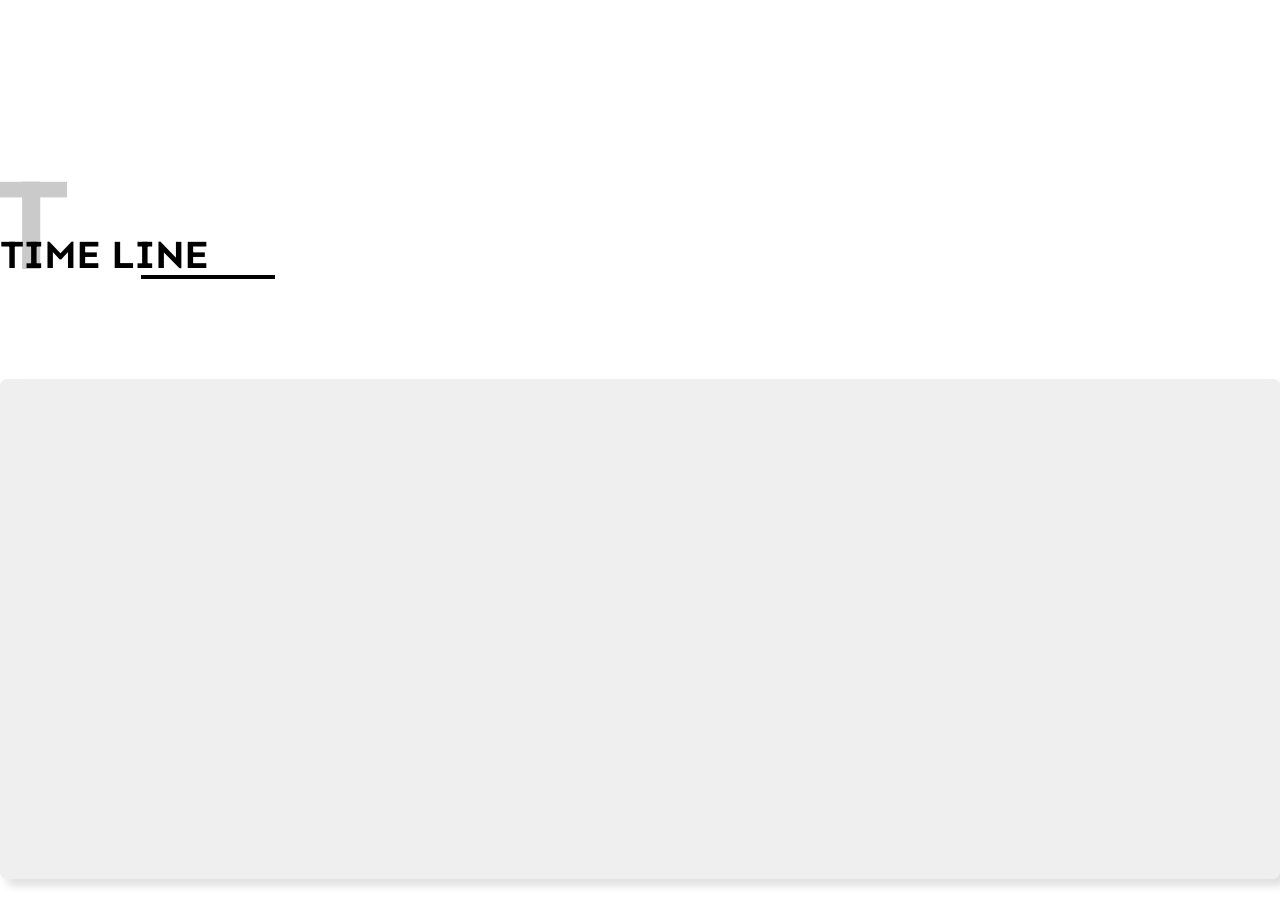
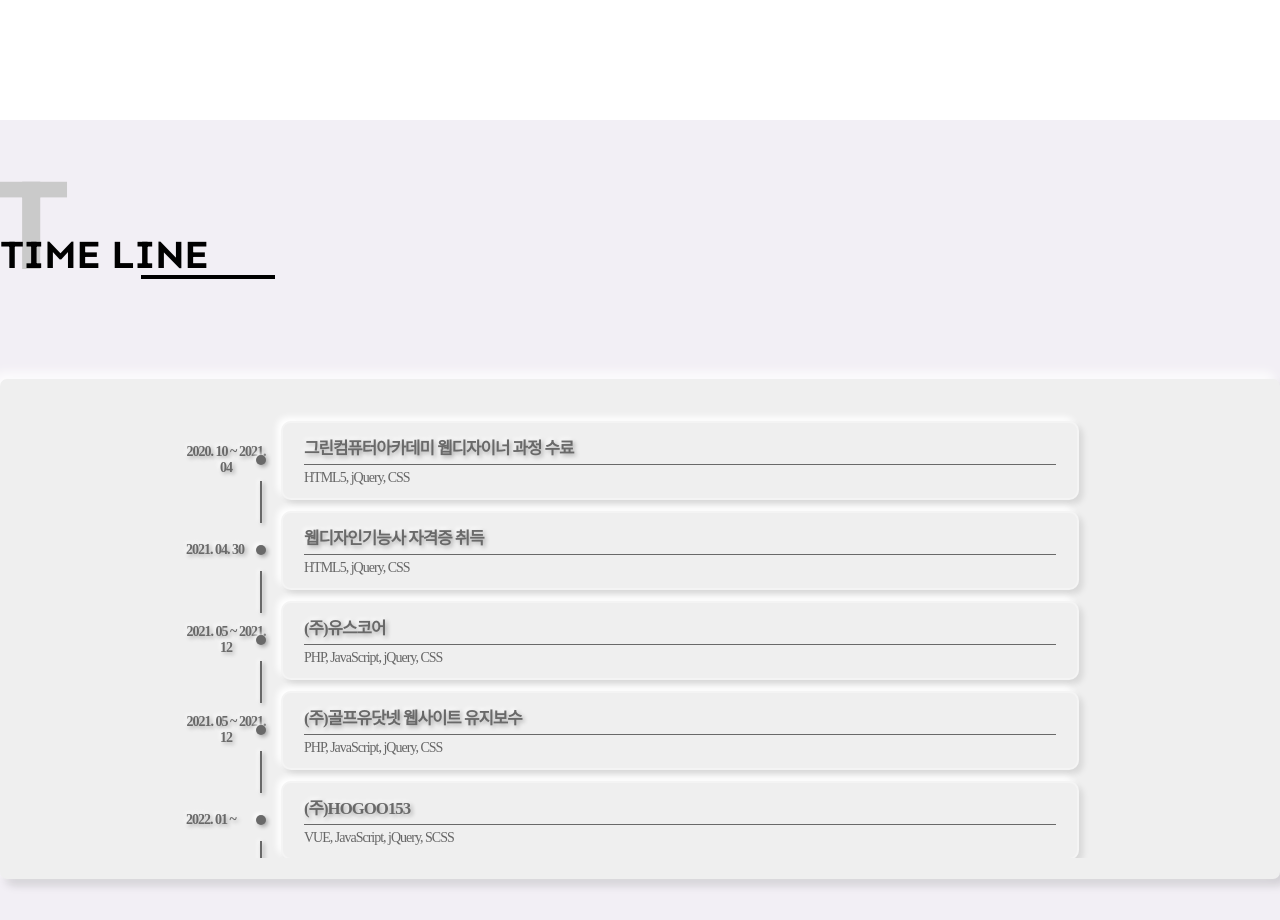
Before and after one commit to m914201/panda-project, a Vue app: page / in a window 1280 px wide. Shown: the part 1480-2400 px from the top of the page. Built offline with nearby package versions, Linux system fonts and the light colour scheme; no server answers; a web font is replaced by a local one; what vue-typer would draw is missing.

Commit message:
section3번 추가

```diff
--- a/src/components/main/section_3.vue
+++ b/src/components/main/section_3.vue
@@ -1,13 +1,27 @@
 <template>
-  <div class="main-section section_2">
+  <div class="main-section section_3">
     <div class="item-warp">
       <article class="inner">
         <main-title
           :titleTxt="targetStep.titleTxt"
           :title="targetStep.title"
         ></main-title>
-        <div class="content skill-wrap">
-          <div class="time-gubun"></div>
+        <div class="content time-wrap">
+          <div class="time-gubun">
+            <div class="time-wrap">
+              <div
+                class="cont-wrap"
+                v-for="(list, ix) in timeline"
+                :key="`test_${ix}`"
+              >
+                <div class="date">{{ list.date }}</div>
+                <div class="Neumorphism">
+                  <div class="company">{{ list.cont }}</div>
+                  <div class="Language">{{ list.lang }}</div>
+                </div>
+              </div>
+            </div>
+          </div>
         </div>
       </article>
     </div>
@@ -16,13 +30,15 @@
 
 <script>
 import MainTitle from 'Components/layout/partials/MainTitle'
-import { MAIN_TITLE } from 'Configs/layout.js'
+import { MAIN_TITLE, TIMELINE } from 'Configs/layout.js'
 export default {
   components: {
     MainTitle,
   },
   data() {
-    return {}
+    return {
+      timeline: Object.freeze(TIMELINE),
+    }
   },
   props: {},
   computed: {
```
